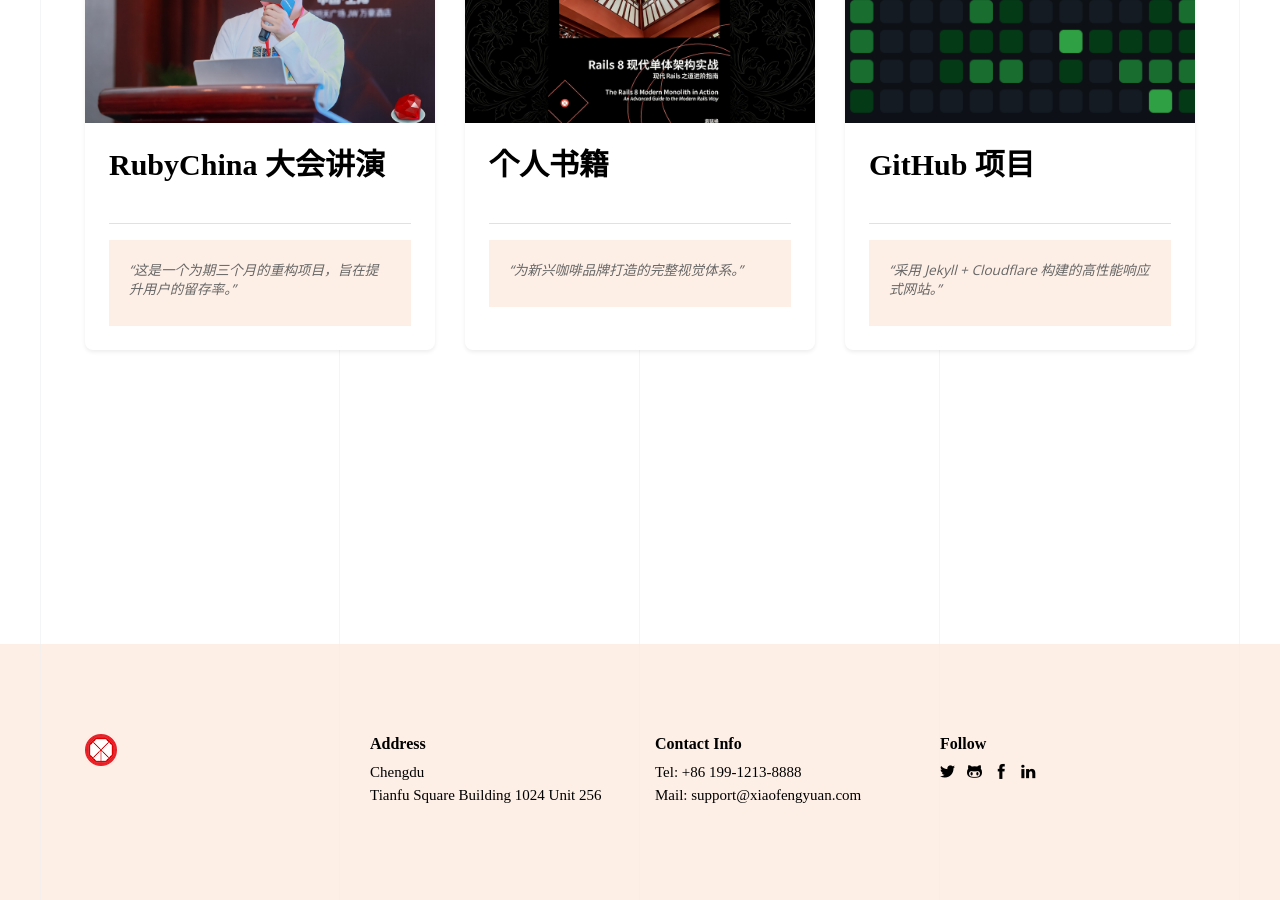
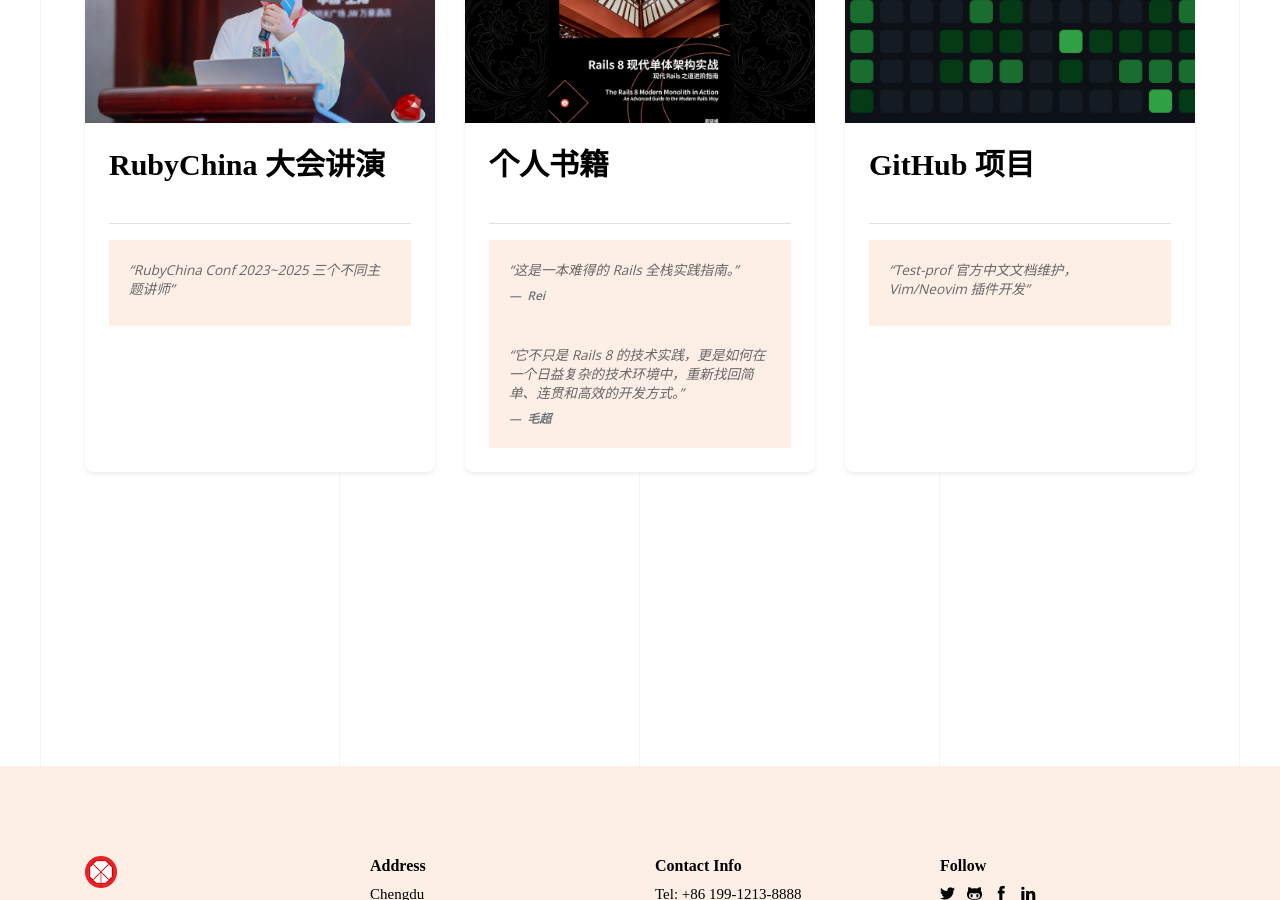
Before and after one commit to xfyuan/xiaofengyuan.com, a Jekyll site: the page built from index.html, in a window 1280 px wide and 900 px high, scrolled down 1032 px. Built offline with Jekyll 4.4.1, drawn with Linux system fonts in a browser that asks for light colours; some web fonts are replaced; the list of posts is cut into pages by our own code.

Commit message:
improve works yaml and html

```diff
--- a/_data/works.yml
+++ b/_data/works.yml
@@ -3,7 +3,7 @@
   category: "RubyChina Conf"
   image: "assets/images/works/rubychina2023.jpg" # 可以先借用模板自带图
   link: "https://www.youtube.com/@ruby-china/search?query=%E8%A2%81%E6%99%93%E5%B3%B0"
-  description: "这是一个为期三个月的重构项目，旨在提升用户的留存率。"
+  description: "RubyChina Conf 2023~2025 三个不同主题讲师"
   # testimonials:
   #   - content: "非常有灵性的设计，对细节的把控超出了我们的预期。"
   #     author: "张总"
@@ -13,17 +13,18 @@
   category: "Book"
   image: "assets/images/works/book.png"
   link: "#"
-  description: "为新兴咖啡品牌打造的完整视觉体系。"
-  # testimonials:
-  #   - content: "色彩运用非常大胆且符合品牌调性。"
-  #     author: "李经理"
-  #     position: "品牌总监"
+  description: ""
+  testimonials:
+    - content: "这是一本难得的 Rails 全栈实践指南。"
+      author: "Rei"
+    - content: "它不只是 Rails 8 的技术实践，更是如何在一个日益复杂的技术环境中，重新找回简单、连贯和高效的开发方式。"
+      author: "毛超"
 
 - title: "GitHub 项目"
   category: "GitHub Repos"
   image: "assets/images/works/github.png"
   link: "https://github.com/xfyuan"
-  description: "采用 Jekyll + Cloudflare 构建的高性能响应式网站。"
+  description: "Test-prof 官方中文文档维护，Vim/Neovim 插件开发"
   # testimonials:
   #   - content: "访问速度极快，代码结构非常干净。"
   #     author: "王工"
--- a/_includes/works.html
+++ b/_includes/works.html
@@ -24,19 +24,21 @@
           <div class="card-body p-4 d-flex flex-column">
             <h4 class="mb-3"><a href="{{ work.link }}" class="text-dark">{{ work.title }}</a></h4>
 
+            {% if work.description != '' %}
             <div class="mt-4 pt-3 border-top">
               <blockquote class="work-quote mb-0">
                 <p class="mb-2 italic" style="font-size: 0.85rem; line-height: 1.4;">“{{ work.description }}”</p>
               </blockquote>
             </div>
+            {% endif %}
 
             {% if work.testimonials %}
             <div class="mt-4 pt-3 border-top">
-              {% for item in work.testimonials limit: 1 %}
+              {% for item in work.testimonials limit: 2 %}
               <blockquote class="work-quote mb-0">
                 <p class="mb-2 italic" style="font-size: 0.85rem; line-height: 1.4;">“{{ item.content }}”</p>
                 <footer class="blockquote-footer" style="font-size: 0.75rem;">
-                   {{ item.author }} <span class="text-muted">/ {{ item.position }}</span>
+                   {{ item.author }} <span class="text-muted"> {{ item.position }}</span>
                 </footer>
               </blockquote>
               {% endfor %}
```
